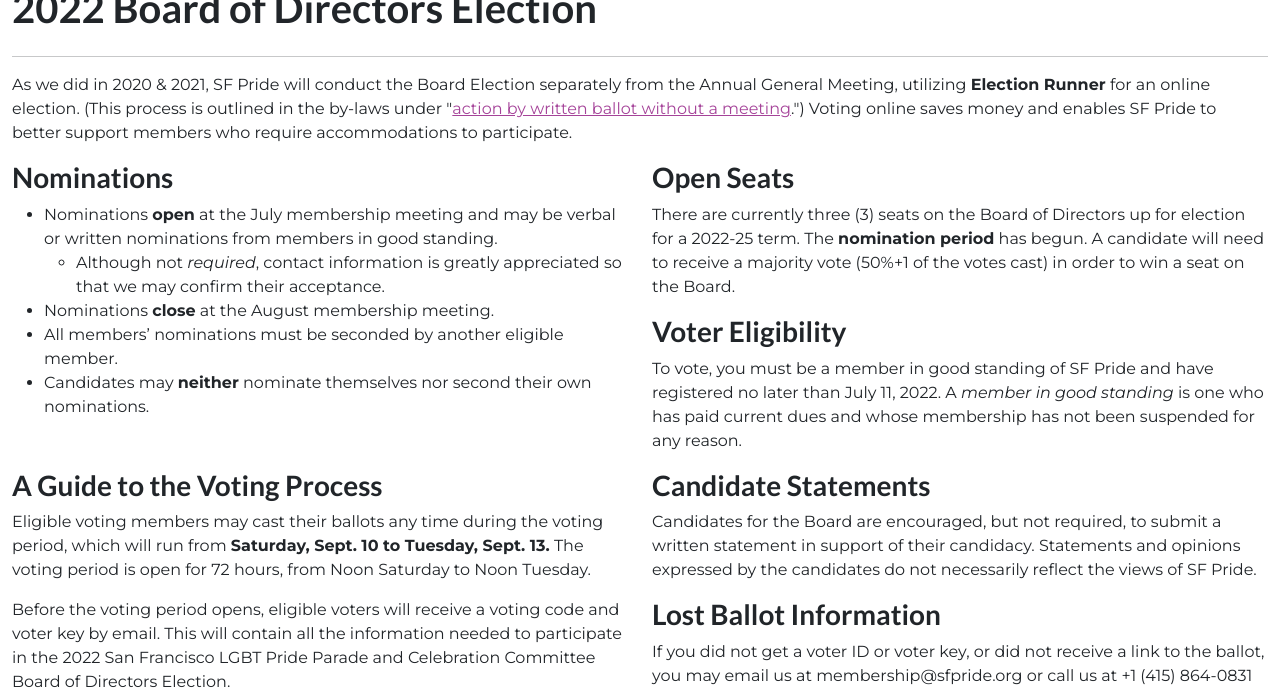
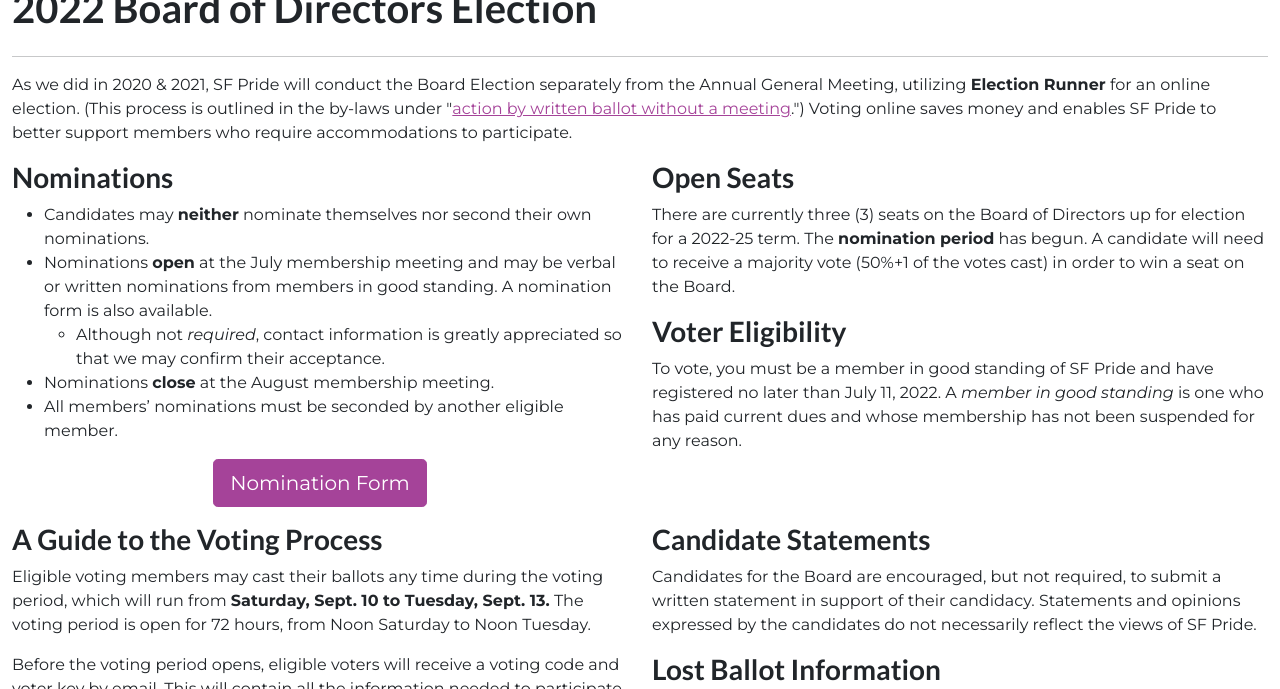
Before and after one commit to sfpride/members, a Jekyll site: the page built from election/index.html, in a window 1280 px wide and 900 px high, cut to the strip 211-900 px from the top of the window. Built offline with Jekyll 4.4.1, drawn with Linux system fonts in a browser that asks for light colours.

Commit message:
add nomination form
Co-authored-by: Marsha H. Levine <marsha.levine@sfpride.org>

```diff
--- a/election/index.html
+++ b/election/index.html
@@ -59,15 +59,16 @@ title: 2022 Board of Directors Election
         <div class="col">
             <h3>Nominations</h3>
             <ul>
-                <li>Nominations <strong>open</strong> at the July membership meeting and may be verbal or written nominations from members in good standing.
+                <li>Candidates may <strong>neither</strong> nominate themselves nor second their own nominations.</li>
+                <li>Nominations <strong>open</strong> at the July membership meeting and may be verbal or written nominations from members in good standing. A nomination form is also available.
                     <ul>
                         <li>Although not <em>required</em>, contact information is greatly appreciated so that we may confirm their acceptance.</li>
                     </ul>
                 </li>
                 <li>Nominations <strong>close</strong> at the August membership meeting.</li>
                 <li>All members’ nominations must be seconded by another eligible member.</li>
-                <li>Candidates may <strong>neither</strong> nominate themselves nor second their own nominations.</li>
             </ul>
+            <p class="text-center"><a target="_blank" href="https://forms.gle/RNFhzD5zThnNszQ99" class="btn btn-lg btn-primary">Nomination Form</a></p>
         </div>
         <div class="col">
             <div class="row">
```
